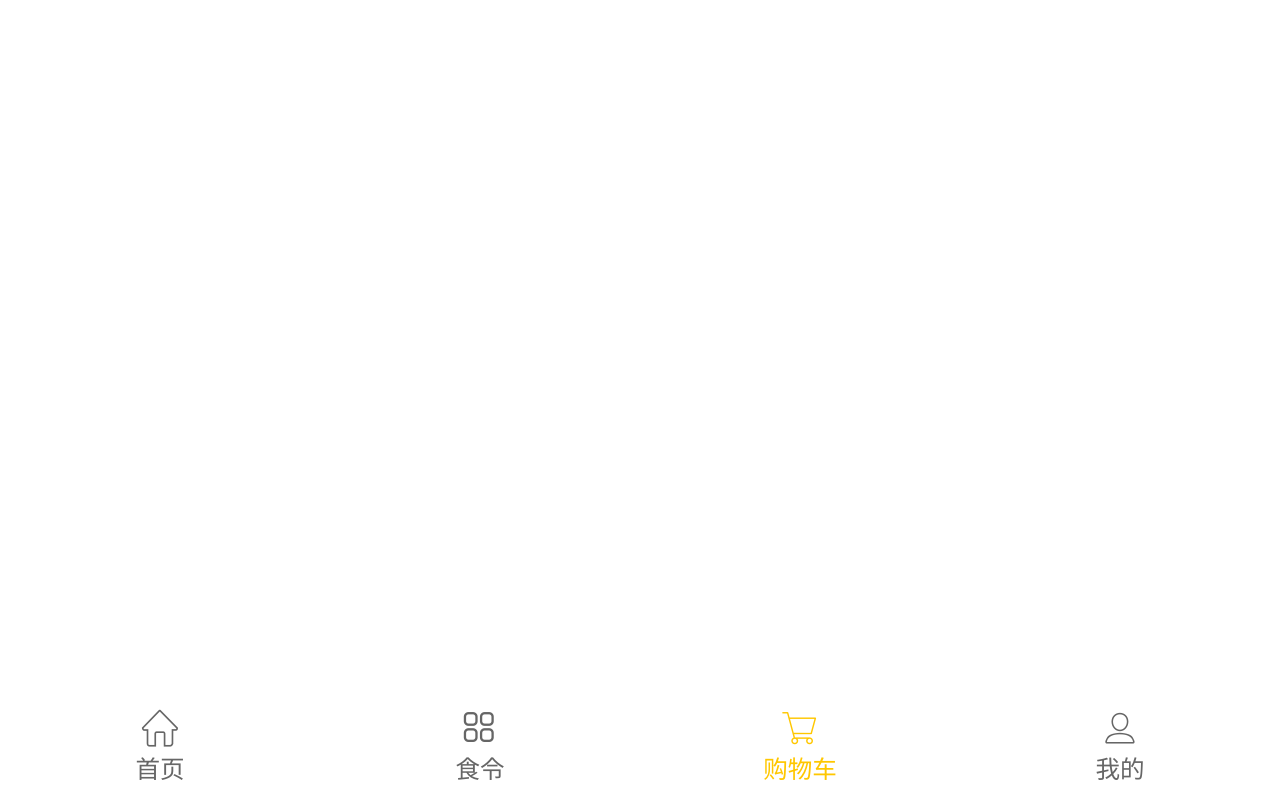
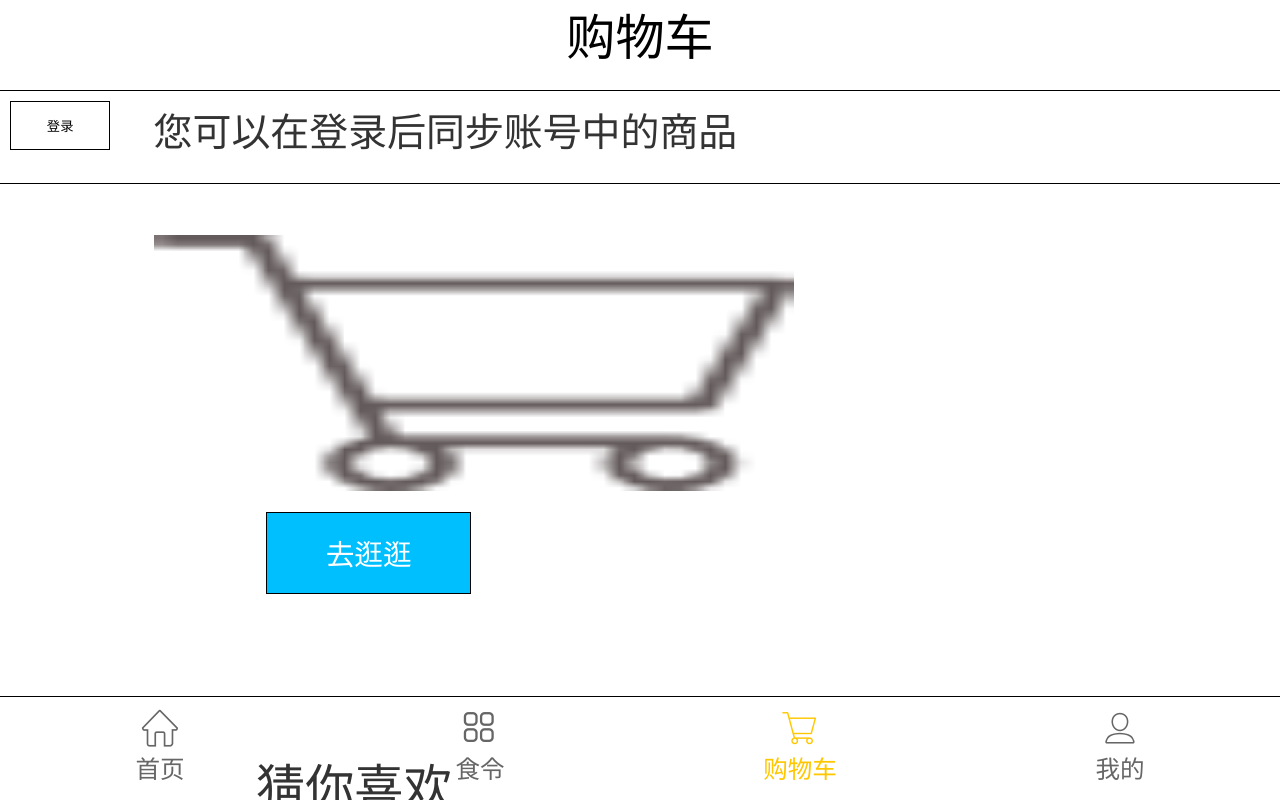
Before and after one commit to Agiroy/TOFproject, a Vue app in the folder framework/: page /#/scart in a window 1280 px wide. Built offline with nearby package versions, Linux system fonts and the light colour scheme.

Commit message:
zxyFirst

```diff
--- /dev/null
+++ b/framework/src/components/scart/components/bottom.vue
@@ -0,0 +1,59 @@
+<template>
+	<div class="bottom_bar">
+		<p class="top_p">猜你喜欢</p>
+		<div class="pic_bar">
+			<router-link class="route" to="../../../classify">
+			<div>
+				<img src="../../../assets/结账_slices-2/new_page_1@2x.png" alt="" />
+				<p>这是一道美味佳肴</p>
+				<i>售价：</i><span>$50000</span>
+			</div>
+			<div>
+				<img src="../../../assets/结账_slices-2/new_page_1@2x.png" alt="" />
+				<p>这也是一道美味佳肴</p>
+				<i>售价：</i><span>$50000</span>
+			</div>
+			</router-link>
+		</div>
+
+	</div>
+</template>
+
+<script>
+</script>
+
+<style>
+	.bottom_bar{
+		width:100%;
+		height:100%;
+		position: relative;
+		bottom:-1.4rem;
+		border-bottom: 1px solid black;
+		padding-bottom: 1rem;
+	}
+	.bottom_bar .top_p{
+		font-size: .48rem;
+		margin-bottom: .6rem;
+		margin-left: 2.5rem;
+	}
+	.bottom_bar .route{
+		display: flex;
+	    justify-content: space-around;
+	    flex-direction: row;
+    }
+    .bottom_bar .route>div>p{
+    	margin-top: 5px;
+    	color: red;
+    	font-size: .3rem;
+    }
+       .bottom_bar .route>div>i{
+       	margin-top: 5px;
+    	color: red;
+    	font-size: .3rem;
+       }
+     .bottom_bar .route>div>span{
+     	margin-top: 5px;
+    	color: yellow;
+    	font-size: .3rem;
+     }
+</style>
--- /dev/null
+++ b/framework/src/components/scart/components/main.vue
@@ -0,0 +1,43 @@
+<template>
+	<div class="main_bar">
+		  <router-link to="../../../home">
+		  	<img class="pic" src="../../../assets/我的 副本_slices/gwc@2x.png"/>
+		   <button>去逛逛</button>
+		  </router-link>
+
+
+	</div>
+</template>
+
+<script>
+</script>
+
+<style>
+	.main_bar{
+		width: 100%;
+		height: 100%;
+		position: relative;
+		border-bottom: 1px solid black;
+		border-top: 1px solid black;
+		bottom: -.9rem;
+	}
+	.main_bar .pic{
+		width: 50%;
+		height: 50%;
+		position: absolute;
+		top:.5rem;
+		left: 1.5rem;
+	}
+	.main_bar button{
+		width: 2rem;
+		height: .8rem;
+		background:deepskyblue;
+		border: 1px solid black;
+		font-size: .28rem;
+		color: white;
+		margin-top: 3.2rem;
+		margin-left: 2.6rem;
+		margin-bottom: 1rem;
+
+	}
+</style>
--- /dev/null
+++ b/framework/src/components/scart/components/nav.vue
@@ -0,0 +1,43 @@
+<template>
+	<div class="nav_bar">
+		<router-link to="../../../login">
+			<button class="btnnn" @click="handleLogin_nav()">登录</button>
+		</router-link>
+	     <p>您可以在登录后同步账号中的商品</p>
+	</div>
+</template>
+
+<script>
+	export default{
+		methods:{
+			handleLogin_nav(){
+				alert(1)
+			}
+		}
+	}
+</script>
+
+<style>
+	.nav_bar{
+		width: 100%;
+		height: 100%;
+		position: relative;
+	}
+	.nav_bar .btnnn{
+		width: .98rem;
+		height: .48rem;
+		position: absolute;
+		background: white;
+		outline: none;
+		border: 1px solid black;
+		left: 10px;
+		top: 10px;
+
+	}
+	.nav_bar>p{
+		font-size: 0.38rem;
+		position: absolute;
+		left:1.5rem;
+		top: 10px;
+	}
+</style>
--- /dev/null
+++ b/framework/src/components/scart/components/top.vue
@@ -0,0 +1,30 @@
+<template>
+	<div class="top_bar">
+		<p>{{topname}}</p>
+	</div>
+</template>
+
+<script>
+	export default{
+		data(){
+			return{
+				topname:"购物车"
+			}
+		}
+	}
+</script>
+
+<style>
+	.top_bar{
+		width: 100%;
+		height: 100%;
+		/*background: red;*/
+		border-bottom: 1px solid black;
+	    }
+	.top_bar>p{
+		color: black;
+		font-size: 0.48rem;
+		text-align: center;
+		line-height: .88rem;
+		}
+</style>
--- a/framework/src/components/scart/index.vue
+++ b/framework/src/components/scart/index.vue
@@ -1,12 +1,25 @@
 <template>
-    <div>
+    <div id="scart">
+        <Top-com/>
+        <Nav-com/>
+        <Main-com/>
+        <Bottom-com/>
 
     </div>
 </template>
 
 <script>
+import Top from './components/top';
+import Nav from './components/nav';
+import Bottom from './components/bottom';
+import Main from './components/main';
 export default {
-
+    components:{
+    	"Top-com":Top,
+    	"Nav-com":Nav,
+    	"Bottom-com":Bottom,
+    	"Main-com":Main
+    },
 }
 </script>
 
```
Also changed, not shown: framework/src/App.vue (line endings or trailing spaces).
